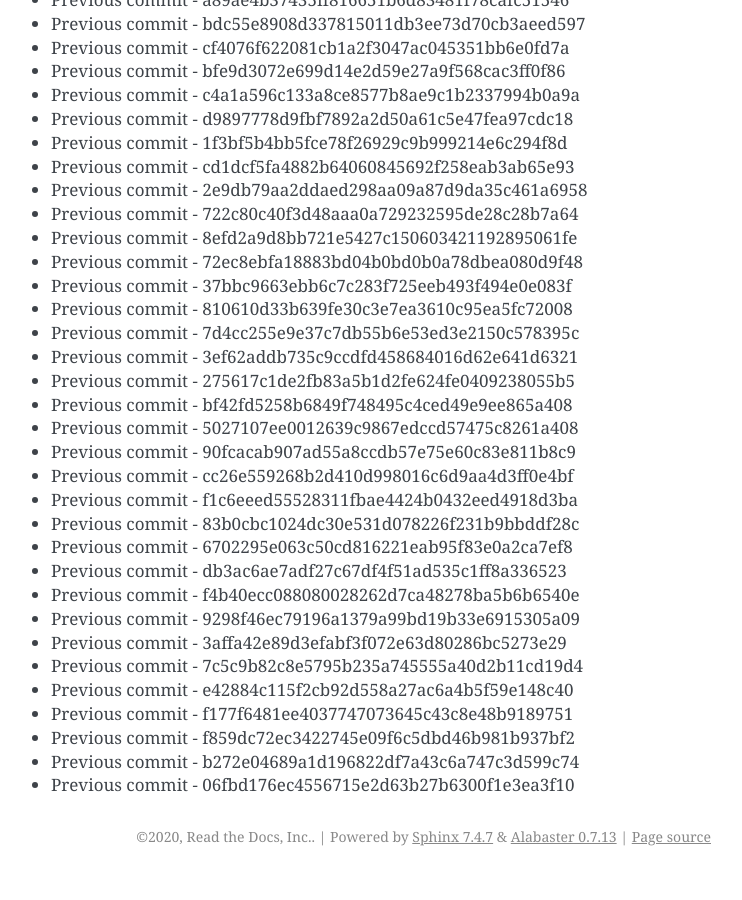
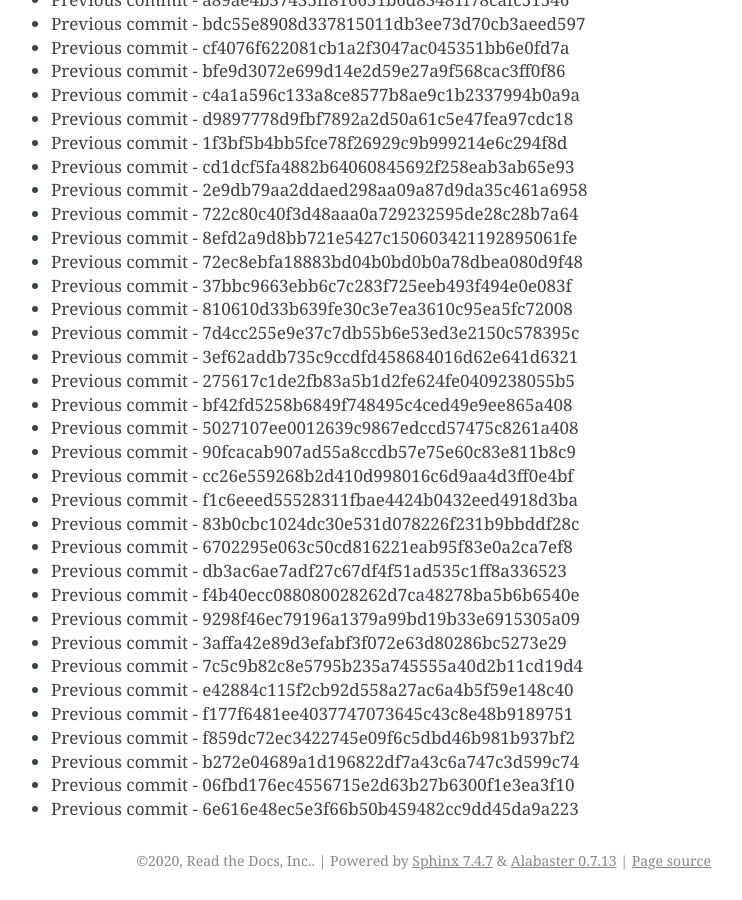
Before and after one commit to readthedocs/rtd-git-stresstest, a Sphinx documentation site: the page built from docs/updates.rst, in a window 1280 px wide and 900 px high, scrolled down 49677 px. Shown: the whole window, without its empty margins (399-1141 px from the left). Built offline with Sphinx 7.4.7, drawn with Linux system fonts in a browser that asks for light colours; before the commit the page ends 50553 px from its top, so only the background shows below that.

Commit message:
Generating commit from previous: 6e616e48ec5e3f66b50b459482cc9dd45da9a223

```diff
--- a/docs/updates.rst
+++ b/docs/updates.rst
@@ -2119,3 +2119,4 @@ It can be tested for any performance characteristics.
 * Previous commit - f859dc72ec3422745e09f6c5dbd46b981b937bf2
 * Previous commit - b272e04689a1d196822df7a43c6a747c3d599c74
 * Previous commit - 06fbd176ec4556715e2d63b27b6300f1e3ea3f10
+* Previous commit - 6e616e48ec5e3f66b50b459482cc9dd45da9a223
```
